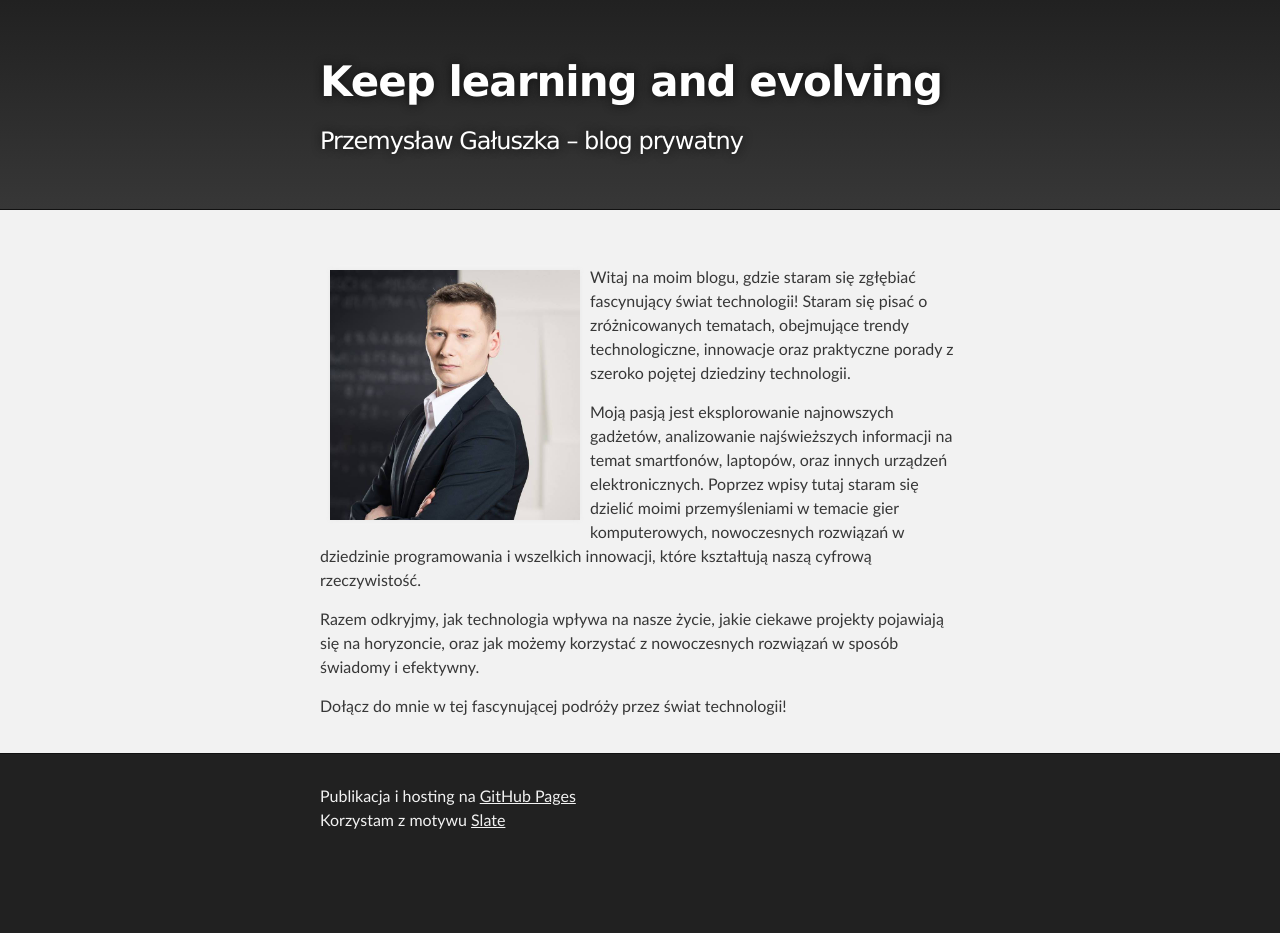
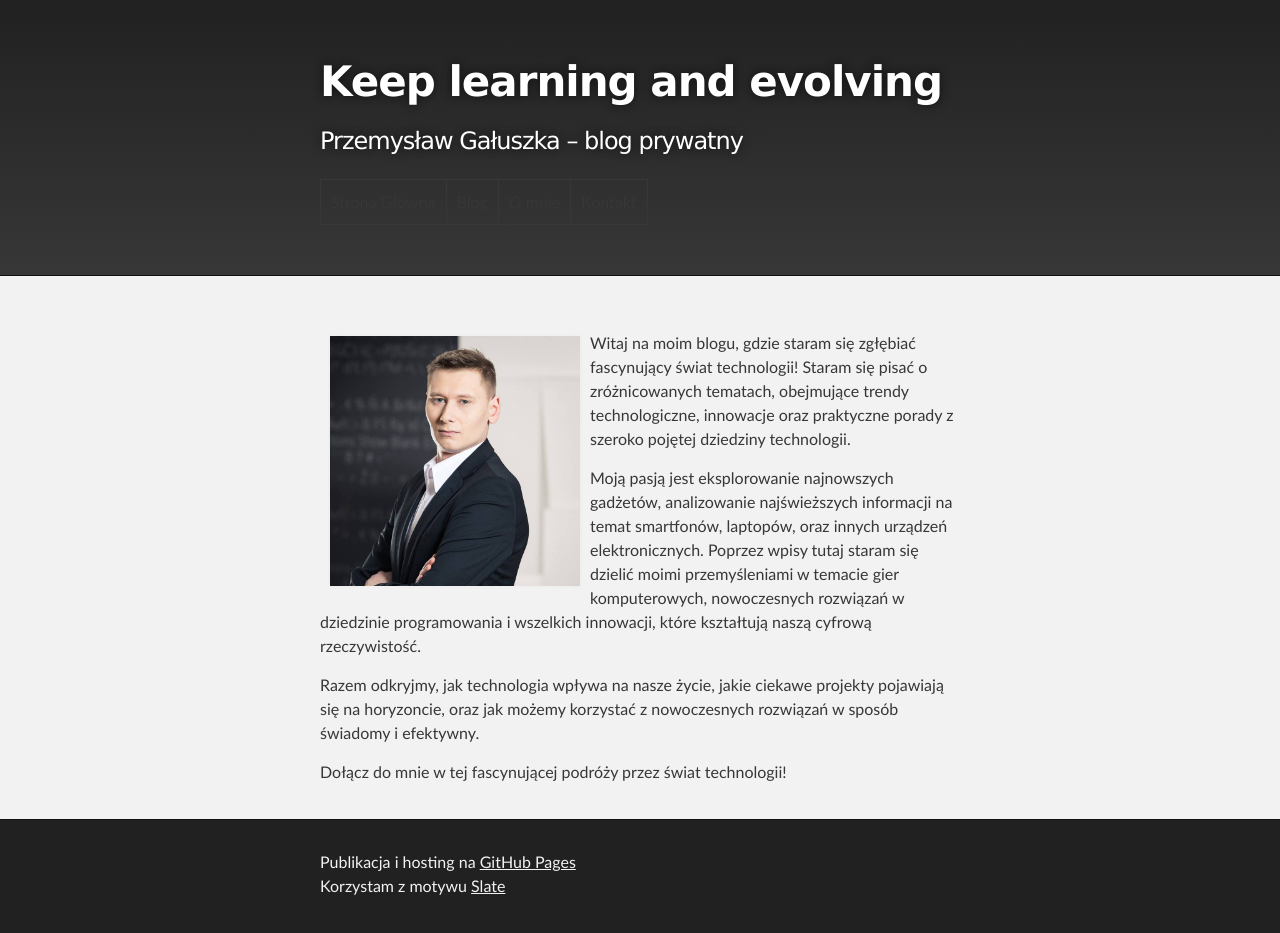
Before and after one commit to pgaluszka/pgaluszka.github.io, a Jekyll site: the page built from index.md, in a window 1280 px wide. Built offline with Jekyll 4.4.1, drawn with Linux system fonts in a browser that asks for light colours; before the commit the page ends 900 px from its top, so only the background shows below that.

Commit message:
Update default.html

```diff
--- a/_layouts/default.html
+++ b/_layouts/default.html
@@ -22,6 +22,14 @@
 
           <h1 id="project_title">{{ site.title | default: site.github.repository_name }}</h1>
           <h2 id="project_tagline">{{ site.description | default: site.github.project_tagline }}</h2>
+          <table>
+            <tr>
+              <td>Strona Główna</td>
+              <td>Blog</td>
+              <td>O mnie</td>
+              <td>Kontakt</td>
+            </tr>
+          </table>
 
           {% if site.show_downloads %}
             <section id="downloads">
```
